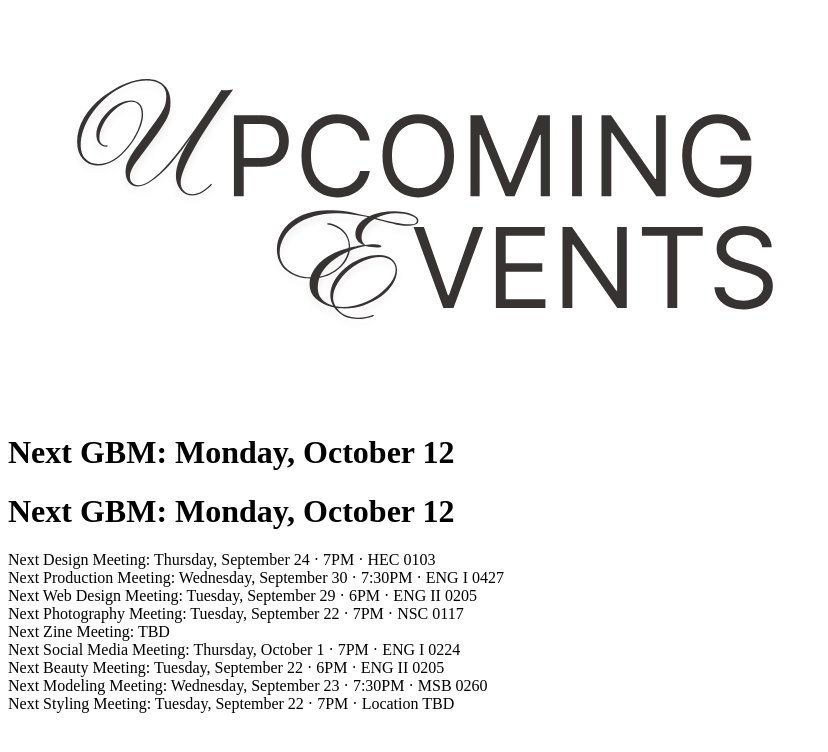
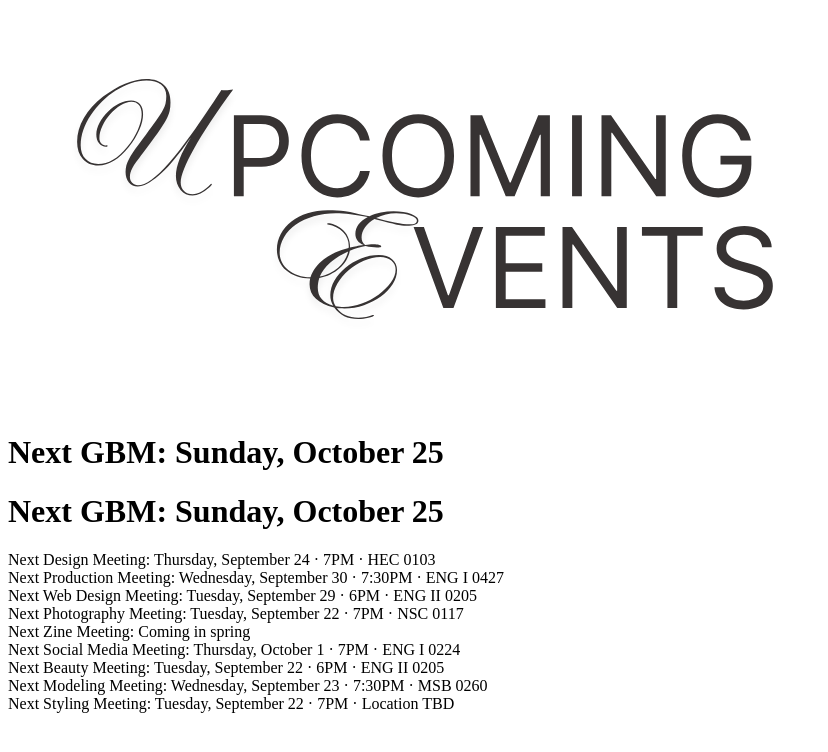
Before and after one commit to UCF-Fashion-Society/Fashion-Society-Web-25-26, a Next.js app: page /Events in a window 1280 px wide. Shown: the top 752 px of the page, without its empty margins (0-828 px from the left). Built offline with nearby package versions, Linux system fonts and the light colour scheme.

Commit message:
Update GBM date to 10/25 and show Zine as coming in spring (#7)
Adds the 10/25 GBM to the one-off dates and adds a note field so the
Events page can show "Coming in spring" for Zine instead of TBD.

```diff
--- a/src/data/schedule.ts
+++ b/src/data/schedule.ts
@@ -13,6 +13,7 @@
 // dates:     one-off meetings (like GBMs) on specific dates, YYYY-MM-DD.
 //            When set, these dates are used instead of the weekly pattern.
 //            Add the next date each time one is announced.
+// note:      text shown instead of a date (e.g. "Coming in spring").
 
 export type Frequency = "weekly" | "biweekly";
 
@@ -26,6 +27,7 @@ export type CommitteeSchedule = {
     skip?: string[];
     endDate?: string;
     dates?: string[];
+    note?: string;
 };
 
 const WEEK_1 = "2026-09-21"; // Week 1 alternating: 9/21 - 9/24
@@ -47,7 +49,8 @@ export const schedule: CommitteeSchedule[] = [
     { committee: "Styling",      day: 2,    time: "7PM",   location: "Location TBD", frequency: "weekly",  startWeek: WEEK_1 },
 
     // One-off dates. Add time/location once they're announced.
-    { committee: "GBM", day: null, dates: ["2026-10-12"] },
+    { committee: "GBM", day: null, dates: ["2026-10-25"] },
 
-    // Zine isn't listed, so it shows TBD until added here.
+    // Zine is not meeting yet.
+    { committee: "Zine", day: null, note: "Coming in spring" },
 ];
--- a/src/utils/meetingDates.tsx
+++ b/src/utils/meetingDates.tsx
@@ -76,6 +76,7 @@ function formatMeeting(s: CommitteeSchedule, date: Date | null): string {
 function NextMeeting({ committee, today = new Date() }: NextMeetingProps) {
     const entry = schedule.find(s => s.committee === committee);
     if (!entry) return <span>TBD</span>;
+    if (entry.note) return <span>{entry.note}</span>;
 
     const date = getNextMeetingDate(entry, today);
     const expectsDate = entry.day !== null || (entry.dates?.length ?? 0) > 0;
```
